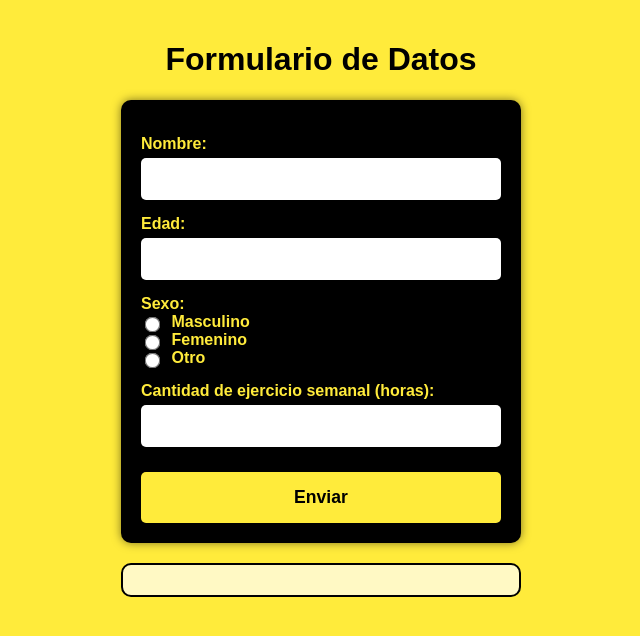
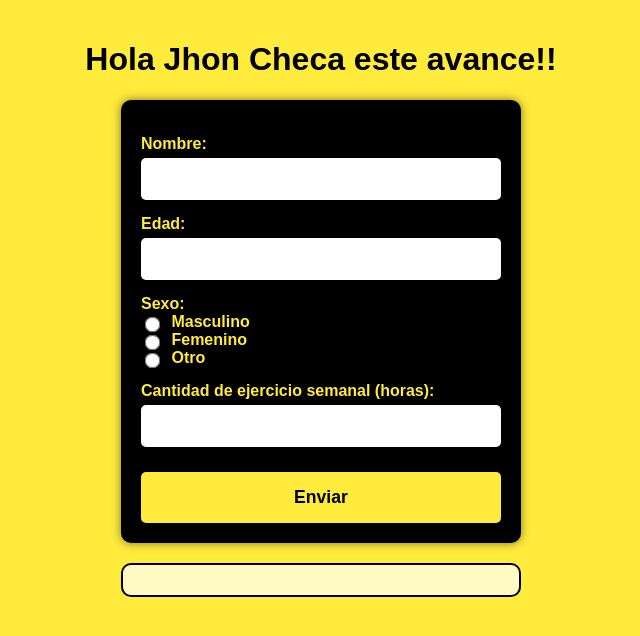
Before and after one commit to Neberuslml/Healthy-Zone, a plain HTML site: page index.html in a window 1280 px wide. Shown: the whole page, without its empty margins (319-959 px from the left). Drawn offline with Linux system fonts and the light colour scheme.

```diff
--- a/index.html
+++ b/index.html
@@ -112,7 +112,7 @@
     </style>
 </head>
 <body>
-    <h1 style="text-align: center;">Formulario de Datos</h1>
+    <h1 style="text-align: center;">Hola Jhon Checa este avance!!</h1>
     <form id="datosForm">
         <label for="nombre">Nombre:</label>
         <input type="text" id="nombre" name="nombre" required />
```
